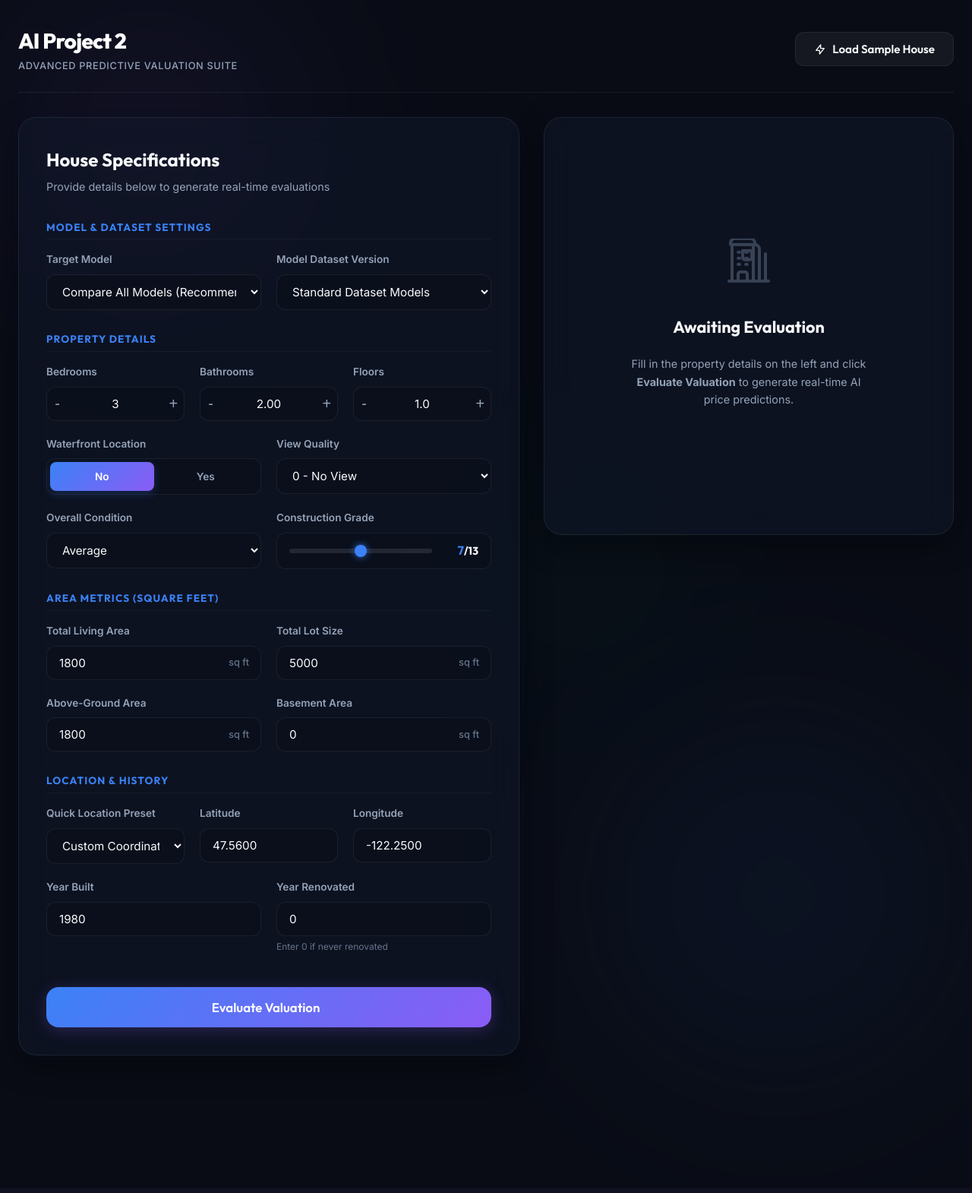
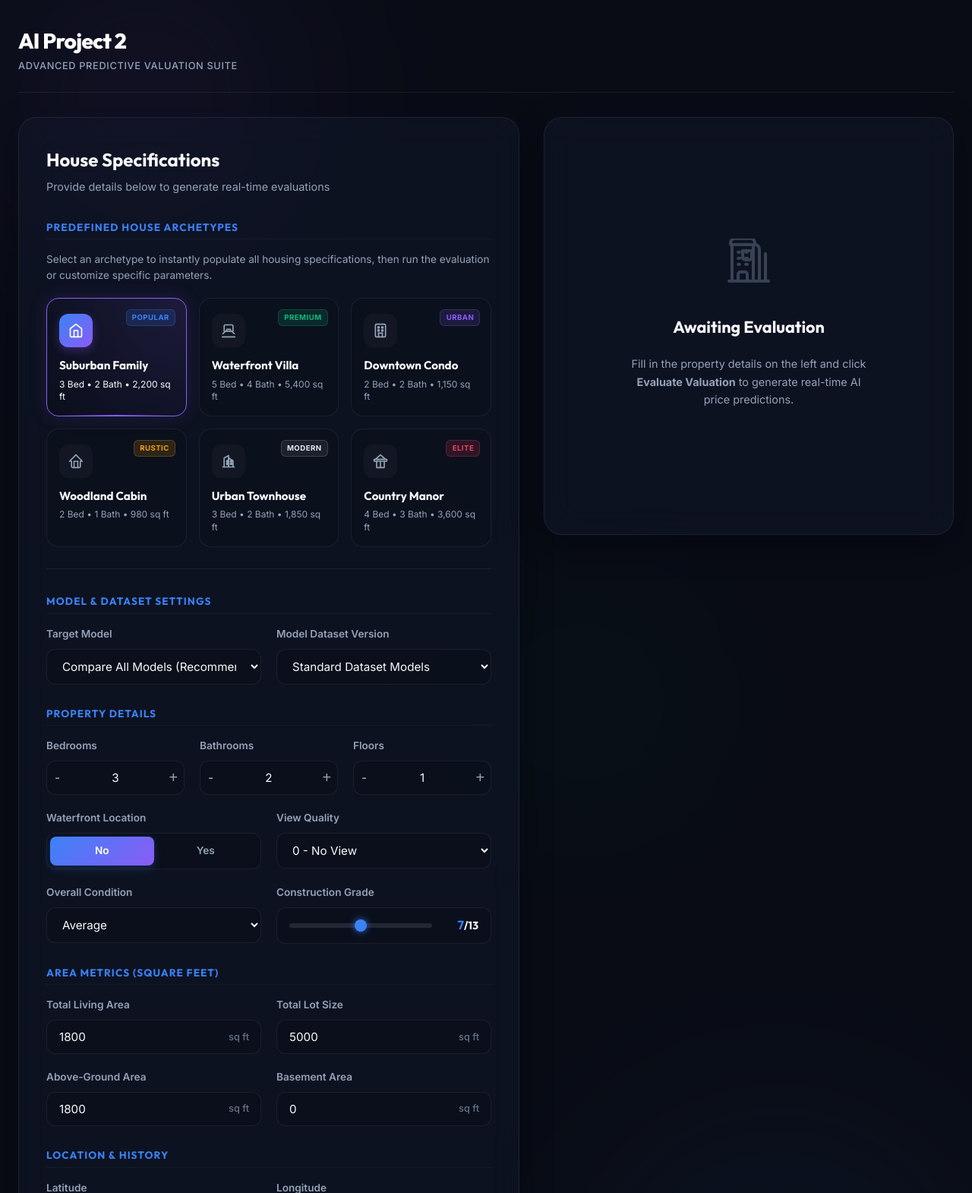
Before and after one commit to joanalouro8/AI-Project-2, a Flask app: page / in a window 1280 px wide; the page is wider, and only the part inside the window is pictured. Shown: the top 1570 px of that part at 76% size. Before the commit the page ends 1425 px from the top of that part, so only its background shows below. Run offline with Flask 3, Linux system fonts and the light colour scheme; parts of the project's set-up code (start-up, migrations or seed data) failed here and were passed over.

Commit message:
ui fixes

```diff
--- a/app.py
+++ b/app.py
@@ -82,8 +82,8 @@ def api_predict():
 
         house_data = {
             "bedrooms": int(data.get("bedrooms", 3)),
-            "bathrooms": float(data.get("bathrooms", 2.0)),
-            "floors": float(data.get("floors", 1.0)),
+            "bathrooms": int(data.get("bathrooms", 2)),
+            "floors": int(data.get("floors", 1)),
             "sqft_living": int(data.get("sqft_living", 1800)),
             "sqft_lot": int(data.get("sqft_lot", 5000)),
             "sqft_above": int(data.get("sqft_above", 1500)),
--- a/static/css/style.css
+++ b/static/css/style.css
@@ -200,6 +200,178 @@ body {
 
 .form-section-title:first-of-type {
     margin-top: 0;
+}
+
+/* Predefined House Presets Section */
+.presets-section {
+    margin-bottom: 2rem;
+    padding-bottom: 1.75rem;
+    border-bottom: 1px solid var(--border-color);
+}
+
+.presets-intro-text {
+    font-size: 0.85rem;
+    color: var(--text-secondary);
+    margin-bottom: 1.25rem;
+    line-height: 1.5;
+}
+
+.presets-grid {
+    display: grid;
+    grid-template-columns: repeat(3, 1fr);
+    gap: 1rem;
+}
+
+@media (max-width: 1200px) {
+    .presets-grid {
+        grid-template-columns: repeat(2, 1fr);
+    }
+}
+
+@media (max-width: 640px) {
+    .presets-grid {
+        grid-template-columns: 1fr;
+    }
+}
+
+.preset-card {
+    background: rgba(10, 14, 26, 0.45);
+    border: 1px solid var(--border-color);
+    border-radius: 16px;
+    padding: 1.25rem 1rem 1rem 1rem;
+    cursor: pointer;
+    position: relative;
+    transition: var(--transition-smooth);
+    display: flex;
+    flex-direction: column;
+    align-items: flex-start;
+    outline: none;
+    user-select: none;
+}
+
+.preset-card:hover {
+    border-color: var(--border-hover);
+    background: rgba(23, 33, 58, 0.5);
+    transform: translateY(-2px);
+    box-shadow: 0 8px 20px rgba(0, 0, 0, 0.25);
+}
+
+.preset-card:focus-visible {
+    border-color: var(--border-focus);
+    box-shadow: 0 0 0 3px rgba(139, 92, 246, 0.15);
+}
+
+.preset-card.active {
+    border-color: var(--color-secondary);
+    background: radial-gradient(circle at top right, rgba(139, 92, 246, 0.12) 0%, rgba(10, 14, 26, 0.85) 100%);
+    box-shadow: 0 0 25px rgba(139, 92, 246, 0.15);
+}
+
+.preset-card.active::after {
+    content: '';
+    position: absolute;
+    bottom: -1px;
+    left: 10%;
+    right: 10%;
+    height: 2px;
+    background: linear-gradient(90deg, transparent, var(--color-secondary), transparent);
+}
+
+.preset-icon {
+    width: 44px;
+    height: 44px;
+    border-radius: 12px;
+    background: rgba(255, 255, 255, 0.03);
+    display: flex;
+    align-items: center;
+    justify-content: center;
+    margin-bottom: 0.75rem;
+    color: var(--text-secondary);
+    transition: var(--transition-smooth);
+}
+
+.preset-card:hover .preset-icon {
+    background: rgba(59, 130, 246, 0.1);
+    color: var(--color-primary);
+}
+
+.preset-card.active .preset-icon {
+    background: linear-gradient(135deg, var(--color-primary), var(--color-secondary));
+    color: white;
+    box-shadow: 0 4px 12px rgba(139, 92, 246, 0.3);
+}
+
+.preset-title {
+    font-family: var(--font-heading);
+    font-size: 0.95rem;
+    font-weight: 700;
+    color: var(--text-primary);
+    margin-bottom: 0.25rem;
+    transition: var(--transition-smooth);
+}
+
+.preset-card.active .preset-title {
+    color: white;
+}
+
+.preset-desc {
+    font-size: 0.75rem;
+    color: var(--text-secondary);
+    line-height: 1.4;
+    transition: var(--transition-smooth);
+}
+
+.preset-card.active .preset-desc {
+    color: var(--text-primary);
+}
+
+/* Preset Tags */
+.preset-tag {
+    position: absolute;
+    top: 0.85rem;
+    right: 0.85rem;
+    font-size: 0.6rem;
+    font-weight: 700;
+    text-transform: uppercase;
+    letter-spacing: 0.05em;
+    padding: 0.15rem 0.45rem;
+    border-radius: 6px;
+}
+
+.tag-primary {
+    color: var(--color-primary);
+    background: rgba(59, 130, 246, 0.15);
+    border: 1px solid rgba(59, 130, 246, 0.25);
+}
+
+.tag-accent {
+    color: var(--color-accent);
+    background: rgba(16, 185, 129, 0.15);
+    border: 1px solid rgba(16, 185, 129, 0.25);
+}
+
+.tag-secondary {
+    color: var(--color-secondary);
+    background: rgba(139, 92, 246, 0.15);
+    border: 1px solid rgba(139, 92, 246, 0.25);
+}
+
+.tag-warning {
+    color: var(--color-warning);
+    background: rgba(245, 158, 11, 0.15);
+    border: 1px solid rgba(245, 158, 11, 0.25);
+}
+
+.tag-light {
+    color: #e2e8f0;
+    background: rgba(255, 255, 255, 0.08);
+    border: 1px solid rgba(255, 255, 255, 0.15);
+}
+
+.tag-rose {
+    color: #f43f5e;
+    background: rgba(244, 63, 94, 0.15);
+    border: 1px solid rgba(244, 63, 94, 0.25);
 }
 
 .form-grid {
--- a/static/js/main.js
+++ b/static/js/main.js
@@ -2,10 +2,8 @@ document.addEventListener("DOMContentLoaded", () => {
 
     const form = document.getElementById("valuation-form");
     const btnSubmit = document.getElementById("btn-submit");
-    const btnLoadExample = document.getElementById("btn-load-example");
     const gradeSlider = document.getElementById("input-grade");
     const gradeBadge = document.getElementById("grade-badge-val");
-    const locationPreset = document.getElementById("preset-location");
     const latInput = document.getElementById("input-lat");
     const longInput = document.getElementById("input-long");
 
@@ -33,31 +31,165 @@ document.addEventListener("DOMContentLoaded", () => {
     let chartInstance = null;
 
 
-    const COORDINATE_PRESETS = {
-        "seattle_dt": { lat: 47.6062, long: -122.3321 },
-        "bellevue": { lat: 47.6101, long: -122.1201 },
-        "redmond": { lat: 47.6740, long: -122.1215 },
-        "kirkland": { lat: 47.6769, long: -122.2060 },
-        "tacoma": { lat: 47.2529, long: -122.4443 }
-    };
-
-
-    const SAMPLE_HOUSE = {
-        bedrooms: 4,
-        bathrooms: 3,
-        floors: 2,
-        sqft_living: 2800,
-        sqft_lot: 9000,
-        sqft_above: 2200,
-        sqft_basement: 600,
-        waterfront: "N",
-        view: "1",
-        condition: "Average",
-        grade: 9,
-        yr_built: 1990,
-        yr_renovated: 0,
-        lat: 47.5085,
-        long: -122.2440
+    const HOUSE_PRESETS = {
+        "suburban": {
+            title: "Suburban Family",
+            desc: "3 Bed • 2 Bath • 2,200 sq ft",
+            tagText: "Popular",
+            tagClass: "tag-primary",
+            iconSvg: `<svg width="20" height="20" viewBox="0 0 24 24" fill="none" stroke="currentColor" stroke-width="2" stroke-linecap="round" stroke-linejoin="round">
+                        <path d="M3 9l9-7 9 7v11a2 2 0 0 1-2 2H5a2 2 0 0 1-2-2z"></path>
+                        <polyline points="9 22 9 12 15 12 15 22"></polyline>
+                      </svg>`,
+            bedrooms: 3,
+            bathrooms: 2,
+            floors: 2,
+            sqft_living: 2200,
+            sqft_lot: 6500,
+            sqft_above: 1800,
+            sqft_basement: 400,
+            waterfront: "N",
+            view: 0,
+            condition: "Average",
+            grade: 8,
+            yr_built: 1994,
+            yr_renovated: 0,
+            lat: 47.6740,
+            long: -122.1215
+        },
+        "luxury": {
+            title: "Waterfront Villa",
+            desc: "5 Bed • 4 Bath • 5,400 sq ft",
+            tagText: "Premium",
+            tagClass: "tag-accent",
+            iconSvg: `<svg width="20" height="20" viewBox="0 0 24 24" fill="none" stroke="currentColor" stroke-width="2" stroke-linecap="round" stroke-linejoin="round">
+                        <path d="M2 22h20"></path>
+                        <path d="M3 17l4-4h10l4 4"></path>
+                        <path d="M5 13V5a2 2 0 0 1 2-2h10a2 2 0 0 1 2 2v8"></path>
+                        <path d="M9 13v-3h6v3"></path>
+                      </svg>`,
+            bedrooms: 5,
+            bathrooms: 4,
+            floors: 2,
+            sqft_living: 5400,
+            sqft_lot: 18000,
+            sqft_above: 4200,
+            sqft_basement: 1200,
+            waterfront: "Y",
+            view: 4,
+            condition: "Very Good",
+            grade: 11,
+            yr_built: 2008,
+            yr_renovated: 2018,
+            lat: 47.6101,
+            long: -122.1201
+        },
+        "condo": {
+            title: "Downtown Condo",
+            desc: "2 Bed • 2 Bath • 1,150 sq ft",
+            tagText: "Urban",
+            tagClass: "tag-secondary",
+            iconSvg: `<svg width="20" height="20" viewBox="0 0 24 24" fill="none" stroke="currentColor" stroke-width="2" stroke-linecap="round" stroke-linejoin="round">
+                        <rect x="4" y="2" width="16" height="20" rx="2" ry="2"></rect>
+                        <line x1="9" y1="22" x2="9" y2="16"></line>
+                        <line x1="15" y1="22" x2="15" y2="16"></line>
+                        <line x1="9" y1="16" x2="15" y2="16"></line>
+                        <path d="M8 6h2v2H8V6zm6 0h2v2h-2V6zm-6 5h2v2H8v-2zm6 0h2v2h-2v-2z"></path>
+                      </svg>`,
+            bedrooms: 2,
+            bathrooms: 2,
+            floors: 1,
+            sqft_living: 1150,
+            sqft_lot: 1000,
+            sqft_above: 1150,
+            sqft_basement: 0,
+            waterfront: "N",
+            view: 2,
+            condition: "Good",
+            grade: 9,
+            yr_built: 2016,
+            yr_renovated: 0,
+            lat: 47.6062,
+            long: -122.3321
+        },
+        "cottage": {
+            title: "Woodland Cabin",
+            desc: "2 Bed • 1 Bath • 980 sq ft",
+            tagText: "Rustic",
+            tagClass: "tag-warning",
+            iconSvg: `<svg width="20" height="20" viewBox="0 0 24 24" fill="none" stroke="currentColor" stroke-width="2" stroke-linecap="round" stroke-linejoin="round">
+                        <path d="M12 2L2 12h3v8a2 2 0 0 0 2 2h10a2 2 0 0 0 2-2v-8h3L12 2z"></path>
+                        <path d="M9 22V12h6v10"></path>
+                      </svg>`,
+            bedrooms: 2,
+            bathrooms: 1,
+            floors: 1,
+            sqft_living: 980,
+            sqft_lot: 35000,
+            sqft_above: 980,
+            sqft_basement: 0,
+            waterfront: "N",
+            view: 1,
+            condition: "Very Good",
+            grade: 6,
+            yr_built: 1952,
+            yr_renovated: 1998,
+            lat: 47.2529,
+            long: -122.4443
+        },
+        "townhouse": {
+            title: "Urban Townhouse",
+            desc: "3 Bed • 2 Bath • 1,850 sq ft",
+            tagText: "Modern",
+            tagClass: "tag-light",
+            iconSvg: `<svg width="20" height="20" viewBox="0 0 24 24" fill="none" stroke="currentColor" stroke-width="2" stroke-linecap="round" stroke-linejoin="round">
+                        <path d="M3 21h18"></path>
+                        <path d="M5 21V7l7-4v18"></path>
+                        <path d="M19 21V11l-7-4v14"></path>
+                        <path d="M9 11h2v2H9v-2zm0 4h2v2H9v-2zm6-4h2v2h-2v-2zm0 4h2v2h-2v-2z"></path>
+                      </svg>`,
+            bedrooms: 3,
+            bathrooms: 2,
+            floors: 3,
+            sqft_living: 1850,
+            sqft_lot: 2200,
+            sqft_above: 1550,
+            sqft_basement: 300,
+            waterfront: "N",
+            view: 0,
+            condition: "Good",
+            grade: 8,
+            yr_built: 2005,
+            yr_renovated: 0,
+            lat: 47.6769,
+            long: -122.2060
+        },
+        "manor": {
+            title: "Country Manor",
+            desc: "4 Bed • 3 Bath • 3,600 sq ft",
+            tagText: "Elite",
+            tagClass: "tag-rose",
+            iconSvg: `<svg width="20" height="20" viewBox="0 0 24 24" fill="none" stroke="currentColor" stroke-width="2" stroke-linecap="round" stroke-linejoin="round">
+                        <path d="M12 22V12h10V9H2v3h10"></path>
+                        <path d="M6 12v10h12V12"></path>
+                        <path d="M12 2L4 9h16L12 2z"></path>
+                      </svg>`,
+            bedrooms: 4,
+            bathrooms: 3,
+            floors: 2,
+            sqft_living: 3600,
+            sqft_lot: 85000,
+            sqft_above: 3000,
+            sqft_basement: 600,
+            waterfront: "N",
+            view: 3,
+            condition: "Good",
+            grade: 10,
+            yr_built: 1988,
+            yr_renovated: 2012,
+            lat: 47.5600,
+            long: -122.2500
+        }
     };
 
 
@@ -92,58 +224,98 @@ document.addEventListener("DOMContentLoaded", () => {
     });
 
 
-    locationPreset.addEventListener("change", (e) => {
-        const presetKey = e.target.value;
-        if (presetKey && COORDINATE_PRESETS[presetKey]) {
-            const coords = COORDINATE_PRESETS[presetKey];
-            latInput.value = coords.lat.toFixed(4);
-            longInput.value = coords.long.toFixed(4);
-        }
-    });
+    function applyHousePreset(presetKey) {
+        const preset = HOUSE_PRESETS[presetKey];
+        if (!preset) return;
 
+        document.getElementById("input-bedrooms").value = preset.bedrooms;
+        document.getElementById("input-bathrooms").value = preset.bathrooms;
+        document.getElementById("input-floors").value = preset.floors;
 
-    [latInput, longInput].forEach(elem => {
-        elem.addEventListener("input", () => {
-            locationPreset.value = "custom";
-        });
-    });
-
-
-    btnLoadExample.addEventListener("click", () => {
-
-        document.getElementById("input-bedrooms").value = SAMPLE_HOUSE.bedrooms;
-        document.getElementById("input-bathrooms").value = SAMPLE_HOUSE.bathrooms.toFixed(2);
-        document.getElementById("input-floors").value = SAMPLE_HOUSE.floors.toFixed(1);
-
-        if (SAMPLE_HOUSE.waterfront === "Y") {
+        if (preset.waterfront === "Y") {
             document.getElementById("waterfront-yes").checked = true;
         } else {
             document.getElementById("waterfront-no").checked = true;
         }
 
-        document.getElementById("input-view").value = SAMPLE_HOUSE.view;
-        document.getElementById("input-condition").value = SAMPLE_HOUSE.condition;
+        document.getElementById("input-view").value = preset.view;
+        document.getElementById("input-condition").value = preset.condition;
 
-        gradeSlider.value = SAMPLE_HOUSE.grade;
-        gradeBadge.textContent = SAMPLE_HOUSE.grade;
+        gradeSlider.value = preset.grade;
+        gradeBadge.textContent = preset.grade;
 
-        document.getElementById("input-sqft-living").value = SAMPLE_HOUSE.sqft_living;
-        document.getElementById("input-sqft-lot").value = SAMPLE_HOUSE.sqft_lot;
-        document.getElementById("input-sqft-above").value = SAMPLE_HOUSE.sqft_above;
-        document.getElementById("input-sqft-basement").value = SAMPLE_HOUSE.sqft_basement;
+        document.getElementById("input-sqft-living").value = preset.sqft_living;
+        document.getElementById("input-sqft-lot").value = preset.sqft_lot;
+        document.getElementById("input-sqft-above").value = preset.sqft_above;
+        document.getElementById("input-sqft-basement").value = preset.sqft_basement;
 
-        locationPreset.value = "custom";
-        latInput.value = SAMPLE_HOUSE.lat.toFixed(4);
-        longInput.value = SAMPLE_HOUSE.long.toFixed(4);
+        latInput.value = preset.lat.toFixed(4);
+        longInput.value = preset.long.toFixed(4);
 
-        document.getElementById("input-yr-built").value = SAMPLE_HOUSE.yr_built;
-        document.getElementById("input-yr-renovated").value = SAMPLE_HOUSE.yr_renovated;
-
+        document.getElementById("input-yr-built").value = preset.yr_built;
+        document.getElementById("input-yr-renovated").value = preset.yr_renovated;
 
         form.style.borderColor = "var(--color-primary)";
+        form.style.boxShadow = "0 0 20px rgba(59, 130, 246, 0.15)";
         setTimeout(() => {
             form.style.borderColor = "var(--border-color)";
-        }, 1000);
+            form.style.boxShadow = "var(--glow-shadow), var(--card-glow)";
+        }, 800);
+    }
+
+    // Dynamically render preset cards from metadata
+    const presetsContainer = document.getElementById("presets-container");
+
+    function renderPresetCards() {
+        if (!presetsContainer) return;
+        presetsContainer.innerHTML = "";
+
+        Object.entries(HOUSE_PRESETS).forEach(([key, preset], index) => {
+            const card = document.createElement("div");
+            card.className = `preset-card${index === 0 ? " active" : ""}`;
+            card.setAttribute("data-preset", key);
+            card.setAttribute("tabindex", "0");
+
+            card.innerHTML = `
+                <span class="preset-tag ${preset.tagClass}">${preset.tagText}</span>
+                <div class="preset-icon">
+                    ${preset.iconSvg}
+                </div>
+                <h4 class="preset-title">${preset.title}</h4>
+                <p class="preset-desc">${preset.desc}</p>
+            `;
+
+            card.addEventListener("click", () => {
+                document.querySelectorAll(".preset-card").forEach(c => c.classList.remove("active"));
+                card.classList.add("active");
+                applyHousePreset(key);
+            });
+
+            card.addEventListener("keydown", (e) => {
+                if (e.key === "Enter" || e.key === " ") {
+                    e.preventDefault();
+                    card.click();
+                }
+            });
+
+            presetsContainer.appendChild(card);
+        });
+    }
+
+    renderPresetCards();
+
+    const formInputs = form.querySelectorAll("input, select");
+    formInputs.forEach(input => {
+        input.addEventListener("input", (e) => {
+            if (e.isTrusted) {
+                document.querySelectorAll(".preset-card").forEach(c => c.classList.remove("active"));
+            }
+        });
+        input.addEventListener("change", (e) => {
+            if (e.isTrusted) {
+                document.querySelectorAll(".preset-card").forEach(c => c.classList.remove("active"));
+            }
+        });
     });
 
 
--- a/templates/index.html
+++ b/templates/index.html
@@ -30,12 +30,6 @@
                 </div>
             </div>
 
-            <div class="header-actions">
-                <button type="button" class="btn btn-secondary fill-preset-btn" id="btn-load-example">
-                    <svg width="16" height="16" fill="none" stroke="currentColor" stroke-width="2" viewBox="0 0 24 24"><path stroke-linecap="round" stroke-linejoin="round" d="M13 10V3L4 14h7v7l9-11h-7z"/></svg>
-                    Load Sample House
-                </button>
-            </div>
         </header>
 
 
@@ -49,7 +43,15 @@
 
                 <form id="valuation-form" class="spec-form">
 
+                    <!-- Predefined House Archetypes Section -->
+                    <div class="presets-section">
+                        <div class="form-section-title" style="margin-top: 0;">Predefined House Archetypes</div>
+                        <p class="presets-intro-text">Select an archetype to instantly populate all housing specifications, then run the evaluation or customize specific parameters.</p>
 
+                        <div class="presets-grid" id="presets-container">
+                            <!-- Dynamically generated preset cards will be inserted here by JS -->
+                        </div>
+                    </div>
                     <div class="form-section-title">Model & Dataset Settings</div>
                     <div class="form-grid cols-2">
                         <div class="form-group">
@@ -68,7 +70,7 @@
                             <label for="variant-selector">Model Dataset Version</label>
                             <select id="variant-selector" class="form-select">
                                 <option value="" selected>Standard Dataset Models</option>
-                                <option value="1">Enhanced Dataset Models (Variant 1)</option>
+                                <option value="1">Generated Dataset Models</option>
                             </select>
                         </div>
                     </div>
@@ -87,17 +89,17 @@
                         <div class="form-group">
                             <label for="input-bathrooms">Bathrooms</label>
                             <div class="number-input-wrapper">
-                                <button type="button" class="num-btn decrease" data-target="input-bathrooms" data-step="0.25">-</button>
-                                <input type="number" id="input-bathrooms" name="bathrooms" min="0" max="10" step="0.25" value="2.00" required>
-                                <button type="button" class="num-btn increase" data-target="input-bathrooms" data-step="0.25">+</button>
+                                <button type="button" class="num-btn decrease" data-target="input-bathrooms">-</button>
+                                <input type="number" id="input-bathrooms" name="bathrooms" min="0" max="10" step="1" value="2" required>
+                                <button type="button" class="num-btn increase" data-target="input-bathrooms">+</button>
                             </div>
                         </div>
                         <div class="form-group">
                             <label for="input-floors">Floors</label>
                             <div class="number-input-wrapper">
-                                <button type="button" class="num-btn decrease" data-target="input-floors" data-step="0.5">-</button>
-                                <input type="number" id="input-floors" name="floors" min="1" max="4" step="0.5" value="1.0" required>
-                                <button type="button" class="num-btn increase" data-target="input-floors" data-step="0.5">+</button>
+                                <button type="button" class="num-btn decrease" data-target="input-floors">-</button>
+                                <input type="number" id="input-floors" name="floors" min="1" max="4" step="1" value="1" required>
+                                <button type="button" class="num-btn increase" data-target="input-floors">+</button>
                             </div>
                         </div>
                     </div>
@@ -174,18 +176,7 @@
 
 
                     <div class="form-section-title">Location & History</div>
-                    <div class="form-grid cols-3">
-                        <div class="form-group">
-                            <label for="preset-location">Quick Location Preset</label>
-                            <select id="preset-location" class="form-select">
-                                <option value="custom" selected>Custom Coordinates</option>
-                                <option value="seattle_dt">Seattle (Downtown)</option>
-                                <option value="bellevue">Bellevue</option>
-                                <option value="redmond">Redmond</option>
-                                <option value="kirkland">Kirkland</option>
-                                <option value="tacoma">Tacoma</option>
-                            </select>
-                        </div>
+                    <div class="form-grid cols-2">
                         <div class="form-group">
                             <label for="input-lat">Latitude</label>
                             <input type="number" id="input-lat" name="lat" step="0.0001" min="47.0" max="48.0" value="47.5600" required>
```
